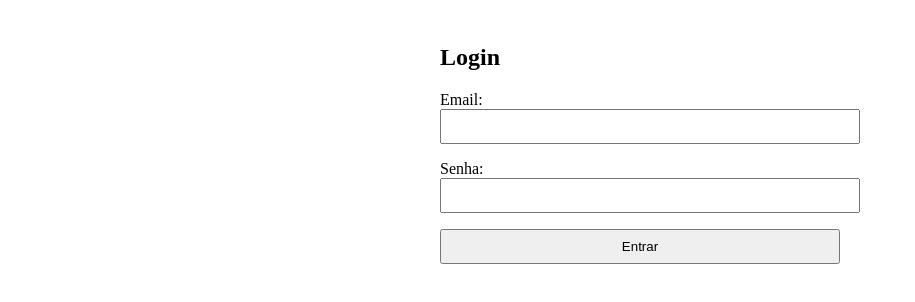
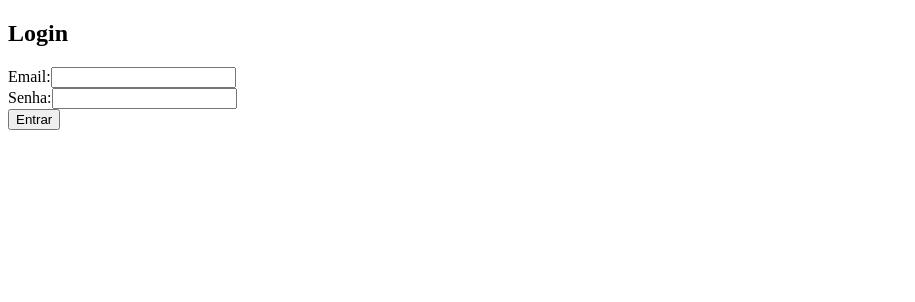
Before and after one commit to CodeHyder/things-to-do-front-end, a Next.js app: page /login in a window 1280 px wide. Shown: the top 302 px of the page, without its empty margins (0-915 px from the left). Built offline with nearby package versions, Linux system fonts and the light colour scheme.

Commit message:
style: estilizando tela de login

```diff
--- a/pages/dashboard.js
+++ b/pages/dashboard.js
@@ -22,7 +22,7 @@ const Dashboard = () => {
         <div className="min-h-screen bg-gray-100 p-6">
              <button
                 onClick={() => logout()}
-                class="bg-black text-white hover:bg-black hover:bg-opacity-80 cursor-pointer rounded-none px-4 py-2 w-24 h-10 font-bold text-sm">
+                className="bg-black text-white hover:bg-black hover:bg-opacity-80 cursor-pointer rounded-none px-4 py-2 w-24 h-10 font-bold text-sm">
                 Sair
             </button>
             <div className="max-w-4xl mx-auto bg-white shadow-md rounded-lg p-6">
--- a/pages/login.js
+++ b/pages/login.js
@@ -16,42 +16,45 @@ export default function Login() {
       const response = await axios.post(`${process.env.NEXT_PUBLIC_API_URL}/api/users/login`, { email, password });
       const { token } = response.data;
       localStorage.setItem('token', token);
-
-      router.push('/dashboard');
+      router.replace('/dashboard');
     } catch (error) {
       setErrorMessage(error.response?.data?.message || 'Erro ao realizar login.');
     }
   };
 
   return (
-    <div style={{ maxWidth: '400px', margin: 'auto', padding: '1rem' }}>
-      <h2>Login</h2>
-      <form onSubmit={handleLogin}>
-        <div style={{ marginBottom: '1rem' }}>
-          <label>Email:</label>
+    <div className="min-h-screen bg-gray-100 flex items-center justify-center p-6">
+      <div className="bg-white shadow-md rounded-lg p-6 max-w-sm w-full">
+        <h2 className="text-2xl font-bold text-gray-800 text-center mb-6">Login</h2>
+        <form onSubmit={handleLogin} className="space-y-4">
+          <div>
+            <label className="block text-gray-700 font-medium mb-2">Email:</label>
             <input
               type="email"
               value={email}
               onChange={(e) => setEmail(e.target.value)}
               required
-            style={{ width: '100%', padding: '0.5rem' }}
+              className="w-full p-2 border rounded-md text-gray-800 focus:outline-none focus:ring focus:ring-blue-200"
             />
           </div>
-        <div style={{ marginBottom: '1rem' }}>
-          <label>Senha:</label>
+          <div>
+            <label className="block text-gray-700 font-medium mb-2">Senha:</label>
             <input
               type="password"
               value={password}
               onChange={(e) => setPassword(e.target.value)}
               required
-            style={{ width: '100%', padding: '0.5rem' }}
+              className="w-full p-2 border rounded-md text-gray-800 focus:outline-none focus:ring focus:ring-blue-200"
             />
           </div>
           {errorMessage && <p style={{ color: 'red' }}>{errorMessage}</p>}
-        <button type="submit" style={{ padding: '0.5rem', width: '100%' }}>
+          <button
+            type="submit"
+            className="w-full bg-black text-white hover:bg-black hover:bg-opacity-80 cursor-pointer rounded-none px-4 py-2 font-bold text-sm">
             Entrar
           </button>
         </form>
       </div>
+    </div>
   );
 }
```
Lines whose indentation alone changed are shown as unchanged.
